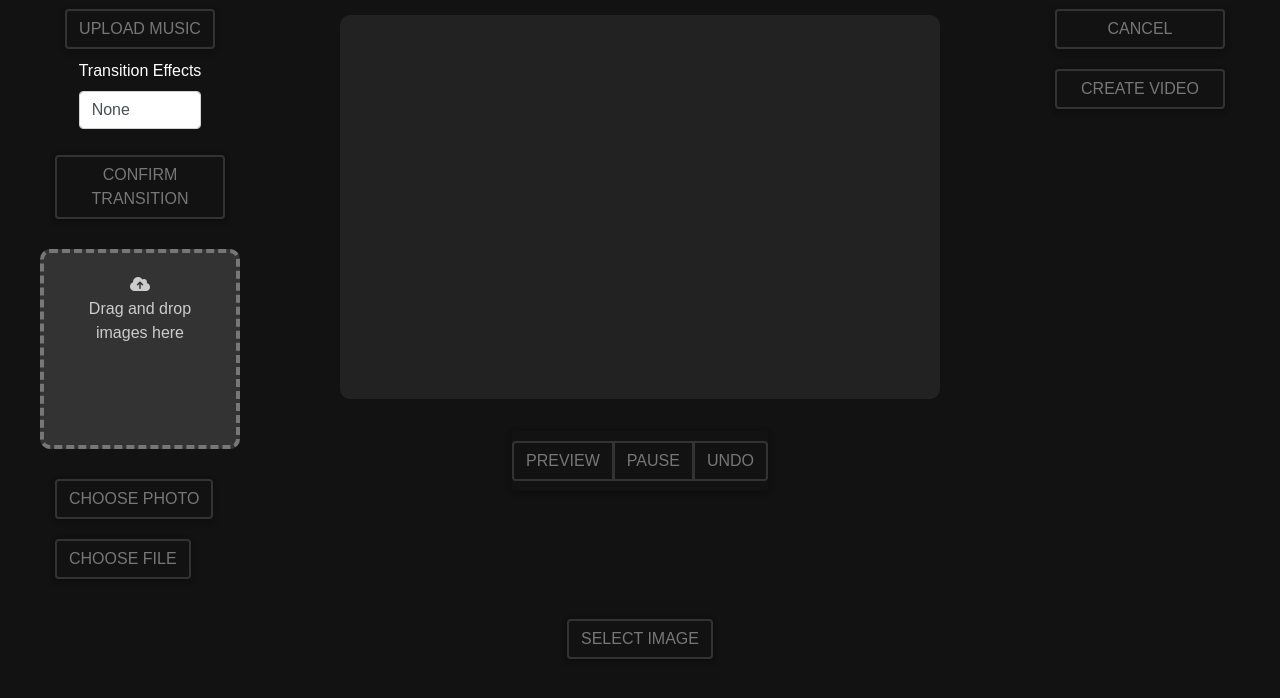
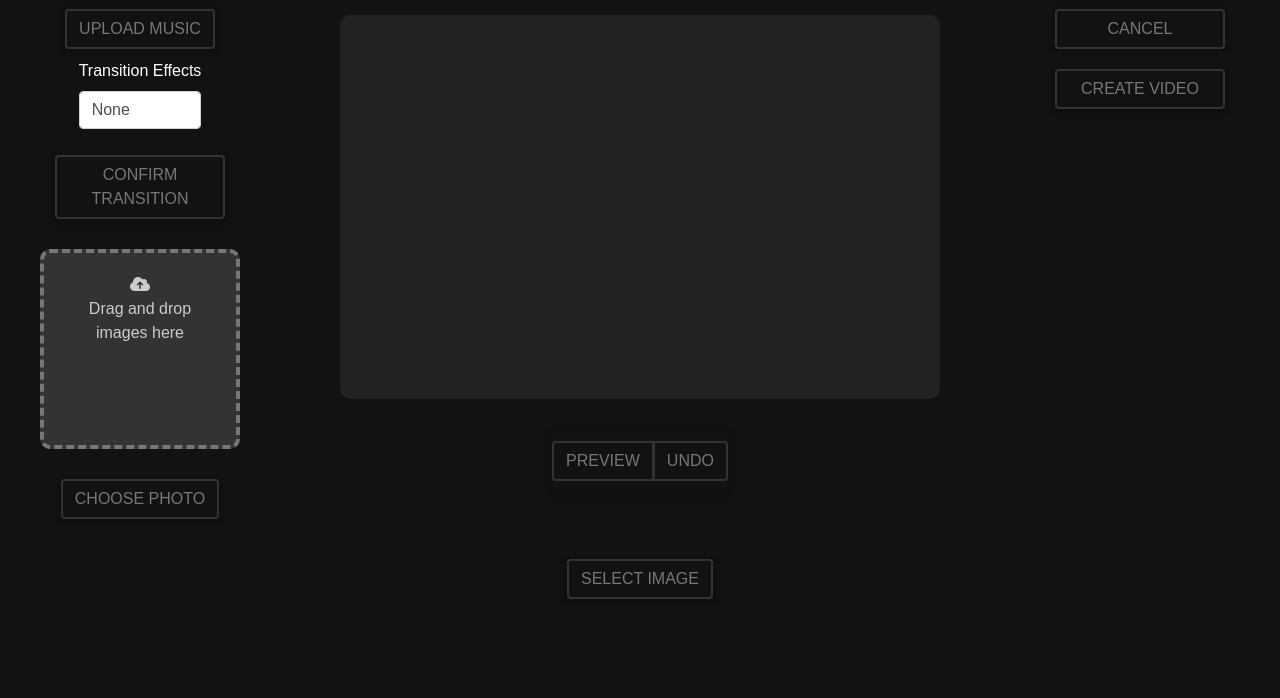
Before and after one commit to KaiGrindelwald/Course-project-deployment-main, a Flask app: template app/templates/Editing-page.html in a window 1280 px wide. Shown: the part 61-759 px from the top of the page. Run offline with Flask 3, Linux system fonts and the light colour scheme; the template is opened without the code that fills it, so the values that code supplies are empty; some libraries are stand-ins or nearby versions.

Commit message:
removed pause and choose file buttons update Editing-page.html

```diff
--- a/app/templates/Editing-page.html
+++ b/app/templates/Editing-page.html
@@ -149,7 +149,6 @@
                 <form id="imageUploadForm" action="/image/upload" method="POST" enctype="multipart/form-data">
                     <input type="file" id="photo" name="photo" style="display: none;">
                     <label for="photo" class="btn btn-primary">Choose Photo</label>
-                    <button type="button" onclick="document.getElementById('photo').click();" class="btn btn-primary">Choose File</button>
                 </form>
             </div>
 
@@ -161,7 +160,6 @@
             <!-- Control Buttons -->
             <div class="btn-group my-3" role="group">
                 <button id="playButton" type="button" class="btn btn-secondary">Preview</button>
-                <button id="pauseButton" type="button" class="btn btn-secondary">Pause</button>
                 <button id="undoButton" type="button" class="btn btn-danger">Undo</button>
             </div>
         </div>
```
